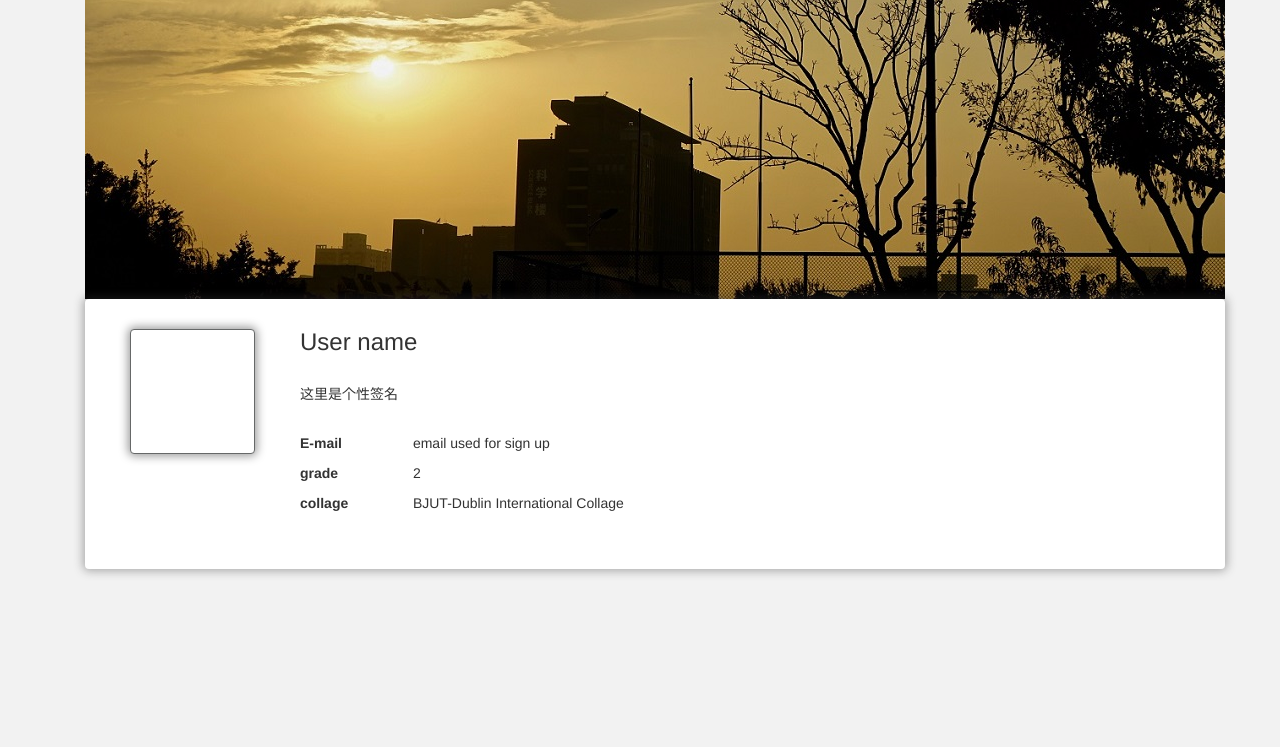
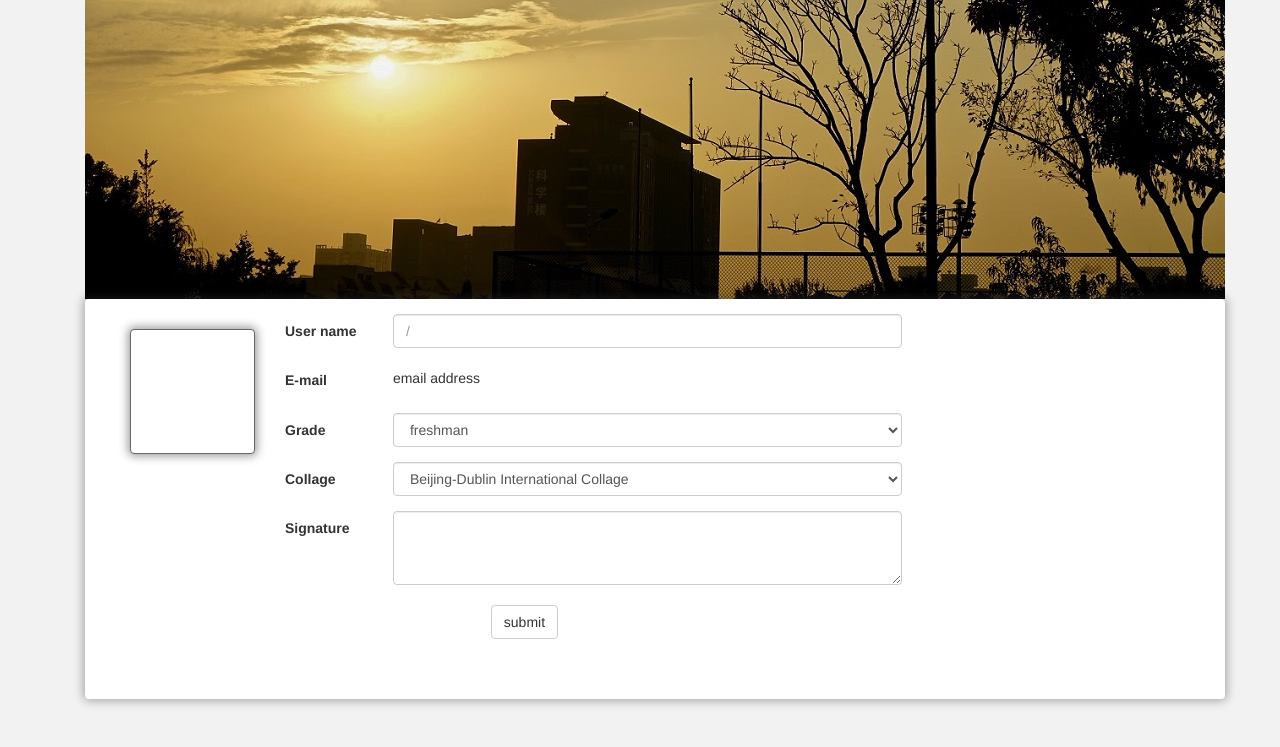
Before and after one commit to haozhihan/BJUT_exchangeforum, a Flask app: template app/templates/edit_profile.html in a window 1280 px wide. Shown: the part 53-800 px from the top of the page. Run offline with Flask 2, Linux system fonts and the light colour scheme; the template is opened without the code that fills it, so the values that code supplies are empty; some libraries are stand-ins or nearby versions.

Commit message:
profile change

```diff
--- a/app/main/views.py
+++ b/app/main/views.py
@@ -52,4 +52,4 @@ def edit_profile():
     form.college.data = current_user.college
     form.grade.data = current_user.grade
     form.about_me.data = current_user.about_me
-    return render_template('edit_profile1.html', form=form)
+    return render_template('edit_profile.html', form=form)
--- a/app/static/profile.css
+++ b/app/static/profile.css
@@ -44,8 +44,19 @@ body {
     box-shadow: 0 0 10px 2px rgba(58, 58, 58, 0.4);
     border-radius: 4px;
     height: 270px;
+    margin-bottom: 20px;
 }
 
-.btn-group .btn{
+.submit {
+    margin-top: 5px;
+}
 
+.form-group .text-left {
+    text-align: left;
 }
+
+.select-photo {
+
+
+    margin-top: 50px;
+}
--- a/app/templates/edit_profile.html
+++ b/app/templates/edit_profile.html
@@ -20,32 +20,65 @@
 <div class="container">
     <div class="bg-profile">
     </div>
-    <div class="container col-sm-12 info">
+    <div class="container col-sm-12 info" style="height: 400px">
         <div class="col-sm-5 photo-box">
-            <img>
         </div>
         <div class="col-sm-7">
-            <ul class="list-group">
-                <li class="list-group-item info-box">
-                    <h3>User name</h3>
-                </li>
-                <li class="list-group-item info-box">
-                    这里是个性签名
-                </li>
-                <li class="list-group-item info-box detail">
-                    <div class="col-sm-2 title">E-mail</div>
-                    <div class="col-sm-10">email used for sign up</div>
-                </li>
-                <li class="list-group-item info-box detail">
-                    <div class="col-sm-2 title">grade</div>
-                    <div class="col-sm-10">2</div>
-                </li>
-                <li class="list-group-item info-box detail">
-                    <div class="col-sm-2 title">collage</div>
-                    <div class="col-sm-10">BJUT-Dublin International Collage</div>
-                </li>
-            </ul>
-
+            <form class="form-horizontal">
+                <div class="form-group" style="margin-top: 15px; ">
+                    <label for="username" class="col-sm-2 control-label text-left">User name</label>
+                    <div class="col-sm-10">
+                        <input type="text" class="form-control " id="username" placeholder="/">
+                    </div>
+                </div>
+                <div class="form-group">
+                    <label class="col-sm-2 control-label text-left">E-mail</label>
+                    <div class="col-sm-10" style="margin-top: 5px;">
+                        <p>email address</p>
+                    </div>
+                </div>
+                 <div class="form-group">
+                    <label for="grade" class="col-sm-2 control-label text-left">Grade</label>
+                    <div class="col-sm-10">
+                        <select  class="form-control" id="grade">
+                            <option selected="selected" value="default">freshman</option>
+                            <option value="grade_2">sophomore</option>
+                            <option value="grade_3">junior</option>
+                            <option value="grade_4">senior</option>
+                            <option value="postgraduate">postgraduate</option>
+                            <option value="doctor">doctor</option>
+                        </select>
+                    </div>
+                </div>
+                <div class="form-group">
+                    <label for="collage" class="col-sm-2 control-label text-left">Collage</label>
+                    <div class="col-sm-10">
+                        <select  class="form-control" id="collage">
+                            <option selected="selected" value="default">Beijing-Dublin International Collage</option>
+                            <option>Fan Gongxiu Honor Collage</option>
+                            <option>Environmental and Energy Engineering Collage</option>
+                            <option>Economics and Management Collage</option>
+                            <option>Humanities Department</option>
+                            <option>Art Design Collage</option>
+                            <option>Architecture and Urban Planning Collage</option>
+                            <option>Architecture and Engineering Collage</option>
+                            <option>Applied Mathematics Collage</option>
+                            <option>Informatics Department</option>
+                            <option>Mechanical Engineering and Applied Electronics Technology Collage</option>
+                            <option>Life Science and Bioengineering Collage</option>
+                        </select>
+                    </div>
+                </div>
+                <div class="form-group">
+                    <label for="introduction" class="col-sm-2 control-label text-left">Signature</label>
+                    <div class="col-sm-10">
+                        <textarea class="form-control" rows="3" id="introduction"></textarea>
+                    </div>
+                </div>
+                <div class="col-sm-offset-4 btn-group submit">
+                    <button type="submit" class="btn btn-default">submit</button>
+                </div>
+            </form>
         </div>
     </div>
 </div>
```
Also changed, not shown: app/templates/auth/change_password.html (+39 -7 lines), app/templates/auth/edit_profile.html (deleted, +0 -23 lines), data-dev.sqlite.
